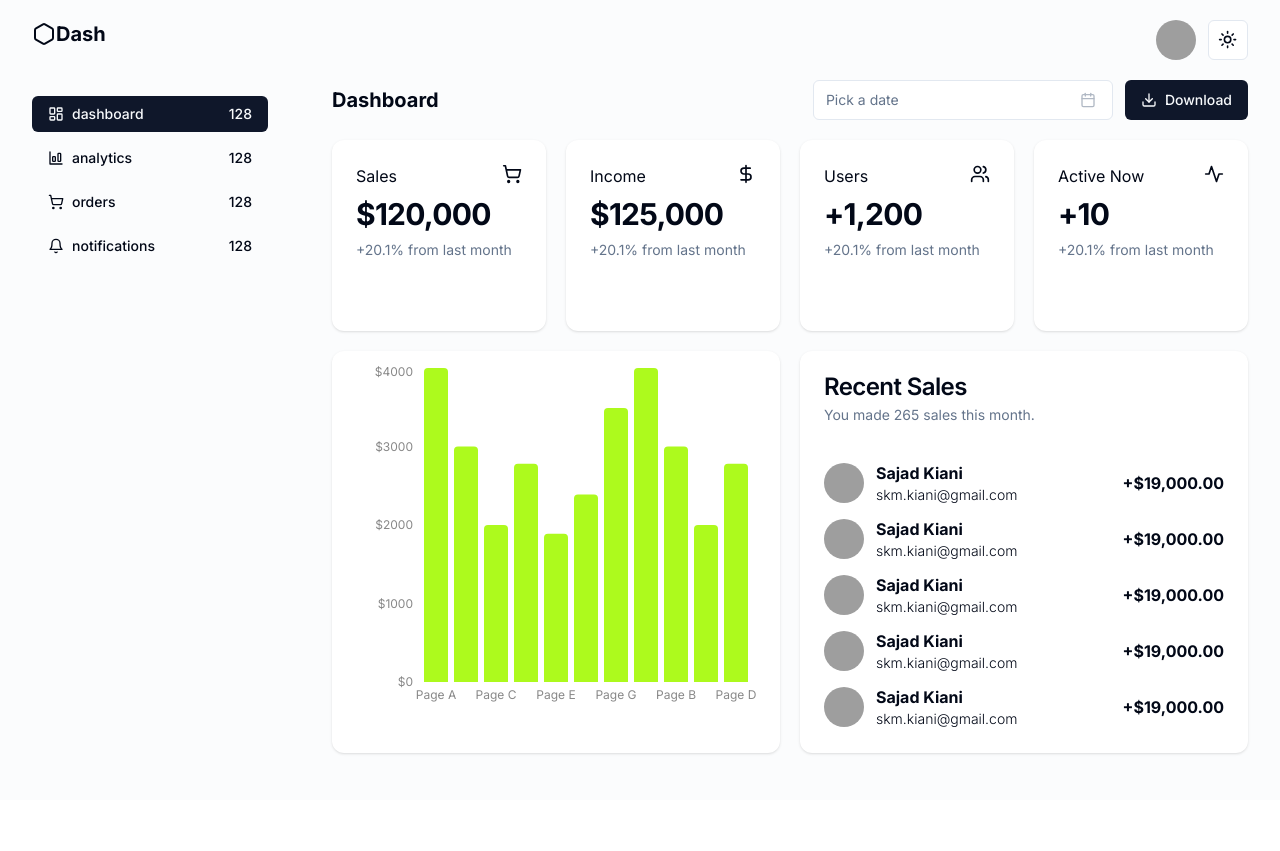
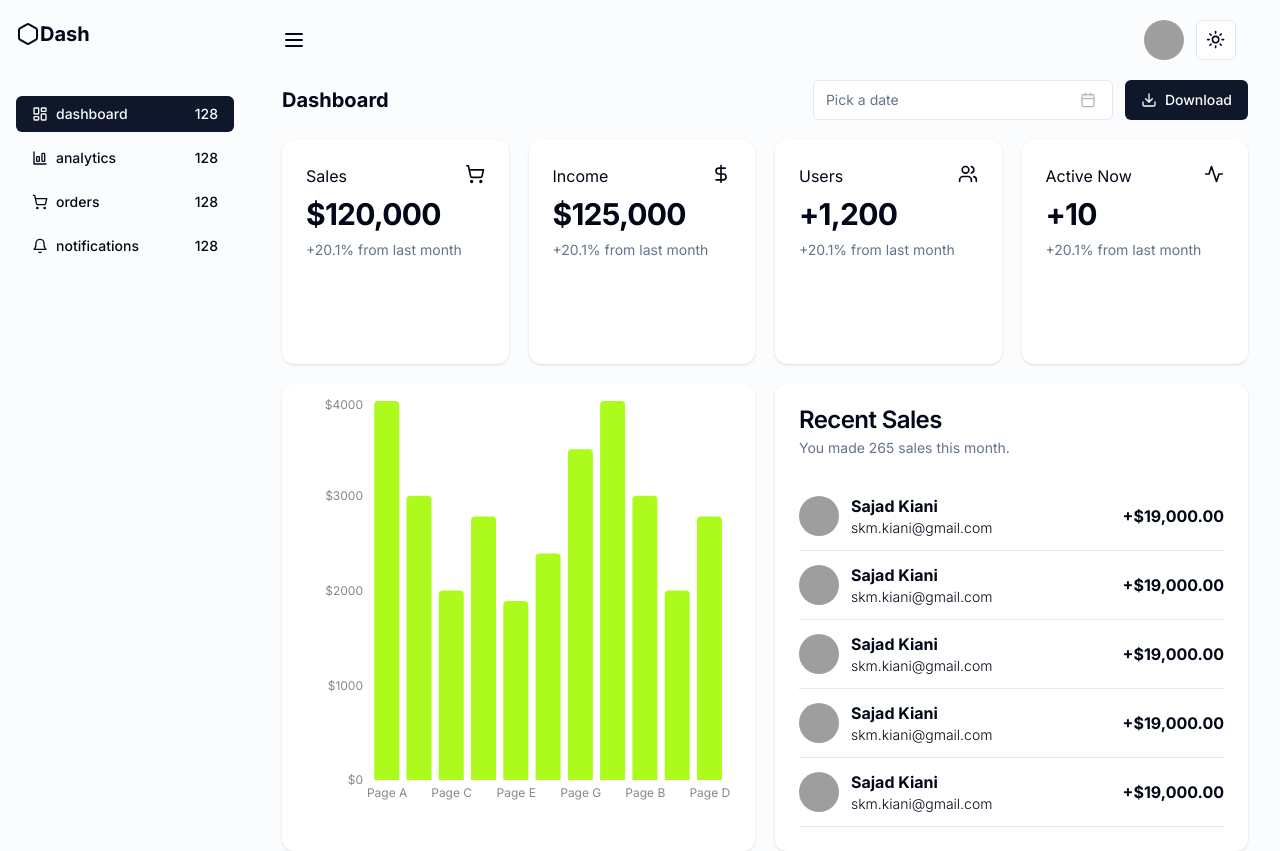
Before and after one commit to SajjadKiani/dashboard-ui, a Next.js app: page / in a window 1280 px wide. Before the commit the page ends 800 px from the top, so only its background shows below. Built offline with nearby package versions, Linux system fonts and the light colour scheme; grey boxes are pictures that could not be loaded.

Commit message:
collapse sidebbar

```diff
--- a/package.json
+++ b/package.json
@@ -15,6 +15,8 @@
     "@radix-ui/react-dropdown-menu": "^2.0.6",
     "@radix-ui/react-label": "^2.0.2",
     "@radix-ui/react-popover": "^1.0.7",
+    "@radix-ui/react-scroll-area": "^1.0.5",
+    "@radix-ui/react-separator": "^1.0.3",
     "@radix-ui/react-slot": "^1.0.2",
     "@tanstack/react-table": "^8.11.8",
     "class-variance-authority": "^0.7.0",
--- a/src/app/(dashboard)/layout.js
+++ b/src/app/(dashboard)/layout.js
@@ -1,17 +1,21 @@
+"use client"
 import Navbar from "@/components/layout/Navbar";
 import Sidebar from "@/components/layout/sidebar";
+import { useState } from "react";
 
 export default function Layout ({children}) {
 
+  const [open, setOpen] = useState(true)
+
   return (
     <main className="flex min-h-screen bg-secondary/30">
-      <div className="px-8 py-5 min-w-[300px]">
+      <aside className={`px-4 py-5 min-w-[250px] transition-all duration-300 ${!open && '-ml-64'}`}>
         <Sidebar />
-      </div>
+      </aside>
       <div className="flex-1 flex flex-col">
 
-          <div className="px-8 py-5">
-            <Navbar />
+          <div className="pr-8 pl-1 py-5">
+            <Navbar setOpen={setOpen} />
           </div>
 
           <div className="flex-1 container">
--- a/src/app/(dashboard)/page.js
+++ b/src/app/(dashboard)/page.js
@@ -3,6 +3,9 @@
 import { Card, CardContent, CardDescription, CardHeader, CardTitle } from "@/components/ui/card";
 import { DollarSign, Users, ShoppingCart, Activity } from "lucide-react"
 import { Avatar, AvatarFallback, AvatarImage } from "@/components/ui/avatar";
+import { Separator } from "@/components/ui/separator";
+
+
 function CardComponent (params) {
 
     const { title, number, description } = params;
@@ -85,6 +88,7 @@
                         <CardContent>
                             <div className="flex flex-col gap-3">
                                 {[...Array(5).keys()].map(index =>
+                                <>
                                     <div key={index} className="flex justify-between items-center gap-3">
                                         <Avatar>
                                             <AvatarImage src="https://ui.shadcn.com/avatars/01.png" alt="@shadcn" />
@@ -96,6 +100,8 @@
                                         </div>
                                         <p className="font-bold">+$19,000.00</p>
                                     </div>
+                                    <Separator className="" />
+                                    </>
                                 )}
                             </div>
                         </CardContent>
--- a/src/components/layout/Navbar.jsx
+++ b/src/components/layout/Navbar.jsx
@@ -1,11 +1,16 @@
 import { Button } from "../ui/button";
 import { Avatar, AvatarFallback, AvatarImage } from "@/components/ui/avatar"
 import ModeToggle from "../common/ModeToggle";
+import { Menu } from "lucide-react";
 
-export default function Navbar () {
+export default function Navbar ({setOpen}) {
 
     return (
-        <header className="flex justify-end items-center">
+        <header className="flex mx-3 justify-between items-center">
+
+            <Button variant="ghost" onClick={() => setOpen(state => !state)} >
+                <Menu />
+            </Button>
 
             <div className="flex gap-3">
                 <Avatar>
--- /dev/null
+++ b/src/components/ui/scroll-area.jsx
@@ -0,0 +1,40 @@
+"use client"
+
+import * as React from "react"
+import * as ScrollAreaPrimitive from "@radix-ui/react-scroll-area"
+
+import { cn } from "@/lib/utils"
+
+const ScrollArea = React.forwardRef(({ className, children, ...props }, ref) => (
+  <ScrollAreaPrimitive.Root
+    ref={ref}
+    className={cn("relative overflow-hidden", className)}
+    {...props}>
+    <ScrollAreaPrimitive.Viewport className="h-full w-full rounded-[inherit]">
+      {children}
+    </ScrollAreaPrimitive.Viewport>
+    <ScrollBar />
+    <ScrollAreaPrimitive.Corner />
+  </ScrollAreaPrimitive.Root>
+))
+ScrollArea.displayName = ScrollAreaPrimitive.Root.displayName
+
+const ScrollBar = React.forwardRef(({ className, orientation = "vertical", ...props }, ref) => (
+  <ScrollAreaPrimitive.ScrollAreaScrollbar
+    ref={ref}
+    orientation={orientation}
+    className={cn(
+      "flex touch-none select-none transition-colors",
+      orientation === "vertical" &&
+        "h-full w-2.5 border-l border-l-transparent p-[1px]",
+      orientation === "horizontal" &&
+        "h-2.5 flex-col border-t border-t-transparent p-[1px]",
+      className
+    )}
+    {...props}>
+    <ScrollAreaPrimitive.ScrollAreaThumb className="relative flex-1 rounded-full bg-border" />
+  </ScrollAreaPrimitive.ScrollAreaScrollbar>
+))
+ScrollBar.displayName = ScrollAreaPrimitive.ScrollAreaScrollbar.displayName
+
+export { ScrollArea, ScrollBar }
--- /dev/null
+++ b/src/components/ui/separator.jsx
@@ -0,0 +1,25 @@
+"use client"
+
+import * as React from "react"
+import * as SeparatorPrimitive from "@radix-ui/react-separator"
+
+import { cn } from "@/lib/utils"
+
+const Separator = React.forwardRef((
+  { className, orientation = "horizontal", decorative = true, ...props },
+  ref
+) => (
+  <SeparatorPrimitive.Root
+    ref={ref}
+    decorative={decorative}
+    orientation={orientation}
+    className={cn(
+      "shrink-0 bg-border",
+      orientation === "horizontal" ? "h-[1px] w-full" : "h-full w-[1px]",
+      className
+    )}
+    {...props} />
+))
+Separator.displayName = SeparatorPrimitive.Root.displayName
+
+export { Separator }
```
Also changed, not shown: 1 other file (tests, documents, lock files or other folders).
